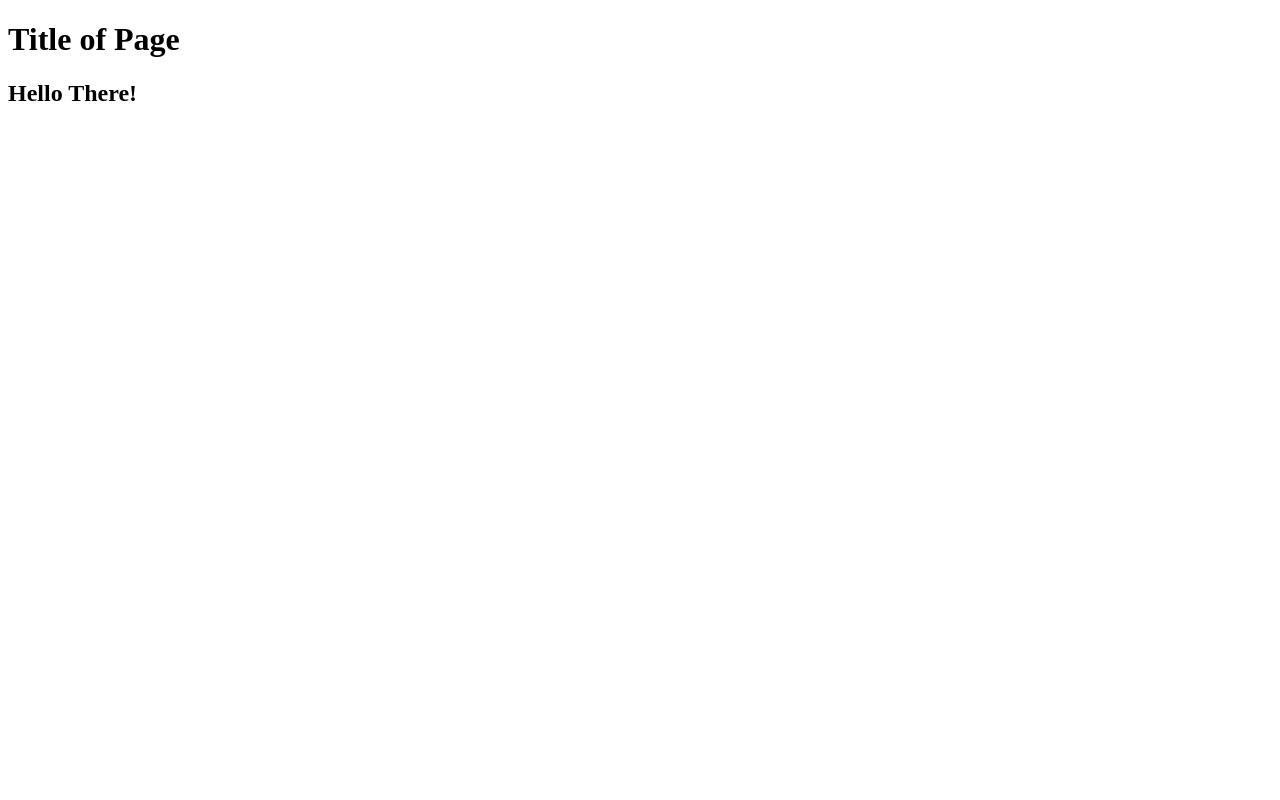
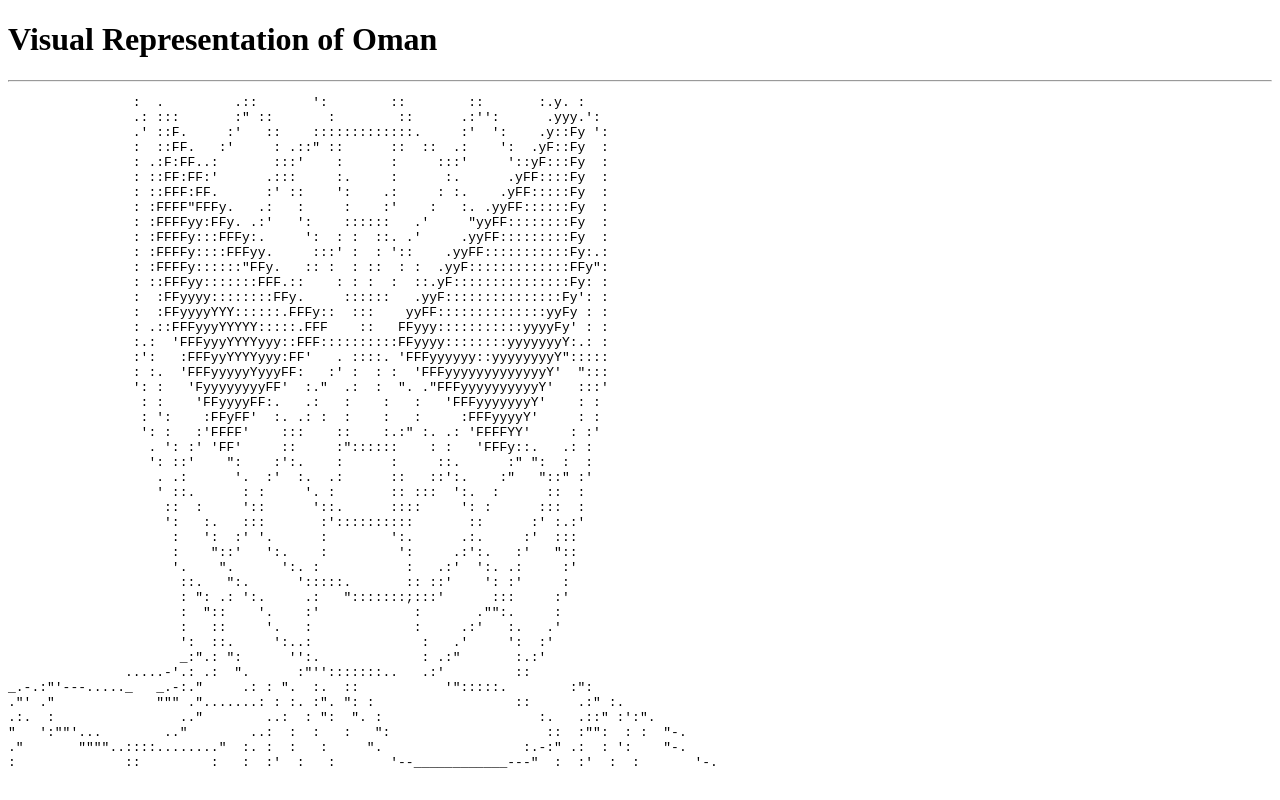
Before and after one commit to Reflexion-Oman/webdev, a plain HTML site: page index.html in a window 1280 px wide. Drawn offline with Linux system fonts and the light colour scheme.

Commit message:
spiderman ascii added in

```diff
--- a/index.html
+++ b/index.html
@@ -5,7 +5,54 @@
         <meta charset="utf-8">
     </head>
     <body>
-        <h1>Title of Page</h1>
-        <h2>Hello There!</h2>
+        <h1>Visual Representation of Oman</h1>
+        <hr>
+        <pre>
+                :  .         .::       ':        ::        ::       :.y. :
+                .: :::       :" ::       :        ::      .:'':      .yyy.':
+                .' ::F.     :'   ::    :::::::::::::.     :'  ':    .y::Fy ':
+                :  ::FF.   :'     : .::" ::      ::  ::  .:    ':  .yF::Fy  :
+                : .:F:FF..:       :::'    :      :     :::'     '::yF:::Fy  :
+                : ::FF:FF:'      .:::     :.     :      :.      .yFF::::Fy  :
+                : ::FFF:FF.      :' ::    ':    .:     : :.    .yFF:::::Fy  :
+                : :FFFF"FFFy.   .:   :     :    :'    :   :. .yyFF::::::Fy  :
+                : :FFFFyy:FFy. .:'   ':    ::::::   .'     "yyFF::::::::Fy  :
+                : :FFFFy:::FFFy:.     ':  : :  ::. .'     .yyFF:::::::::Fy  :
+                : :FFFFy::::FFFyy.     :::' :  : '::    .yyFF:::::::::::Fy:.:
+                : :FFFFy::::::"FFy.   :: :  : ::  : :  .yyF:::::::::::::FFy":
+                : ::FFFyy:::::::FFF.::    : : :  :  ::.yF:::::::::::::::Fy: :
+                :  :FFyyyy::::::::FFy.     ::::::   .yyF:::::::::::::::Fy': :
+                :  :FFyyyyYYY::::::.FFFy::  :::    yyFF::::::::::::::yyFy : :
+                : .::FFFyyyYYYYY:::::.FFF    ::   FFyyy:::::::::::yyyyFy' : :
+                :.:  'FFFyyyYYYYyyy::FFF::::::::::FFyyyy::::::::yyyyyyyY:.: :
+                :':   :FFFyyYYYYyyy:FF'   . ::::. 'FFFyyyyyy::yyyyyyyyY":::::
+                : :.  'FFFyyyyyYyyyFF:   :' :  : :  'FFFyyyyyyyyyyyyyY'  ":::
+                ': :   'FyyyyyyyyFF'  :."  .:  :  ". ."FFFyyyyyyyyyyY'   :::'
+                 : :    'FFyyyyFF:.   .:   :    :   :   'FFFyyyyyyyY'    : :
+                 : ':    :FFyFF'  :. .: :  :    :   :     :FFFyyyyY'     : :
+                 ': :   :'FFFF'    :::    ::    :.:" :. .: 'FFFFYY'     : :'
+                  . ': :' 'FF'     ::     :"::::::    : :   'FFFy::.   .: :
+                  ': ::'    ":    :':.    :      :     ::.      :" ":  :  :
+                   . .:      '.  :'  :.  .:      ::   ::':.    :"   "::" :'
+                   ' ::.      : :     '. :       :: :::  ':.  :      ::  :
+                    ::  :     '::      '::.      ::::     ': :      :::  :
+                    ':   :.   :::       :'::::::::::       ::      :' :.:'
+                     :   ':  :' '.      :        ':.      .:.     :'  :::
+                     :    "::'   ':.    :         ':     .:':.   :'   "::
+                     '.    ".      ':. :           :   .:'  ':. .:     :'
+                      ::.   ":.      ':::::.       :: ::'    ': :'     :
+                      : ": .: ':.     .:   ":::::::;:::'      :::     :'
+                      :  "::    '.    :'            :       ."":.     :
+                      :   ::     '.   :             :     .:'   :.   .'
+                      ':  ::.     ':..:              :   .'     ':  :'
+                      _:".: ":      '':.             : .:"       :.:'
+               .....-'.: .:  ".      :"'':::::::..   .:'         ::
+_.-.:"'---....._   _.-:."     .: : ".  :.  ::           '":::::.        :":
+."' ."             """ .".......: : :. :". ": :                  ::      .:" :.
+.:.  :                .."        ..:  : ":  ". :                    :.   .::" :':".
+"   ':""'...        .."        ..:  :  :   :   ":                    ::  :"":  : :  "-.
+."       """"..::::........"  :. :  :   :     ".                  :.-:" .:  : ':    "-.
+:              ::         :   :  :'  :   :       '--____________---"  :  :'  :  :       '-.
+        </pre>
     </body>
 </html>
```
